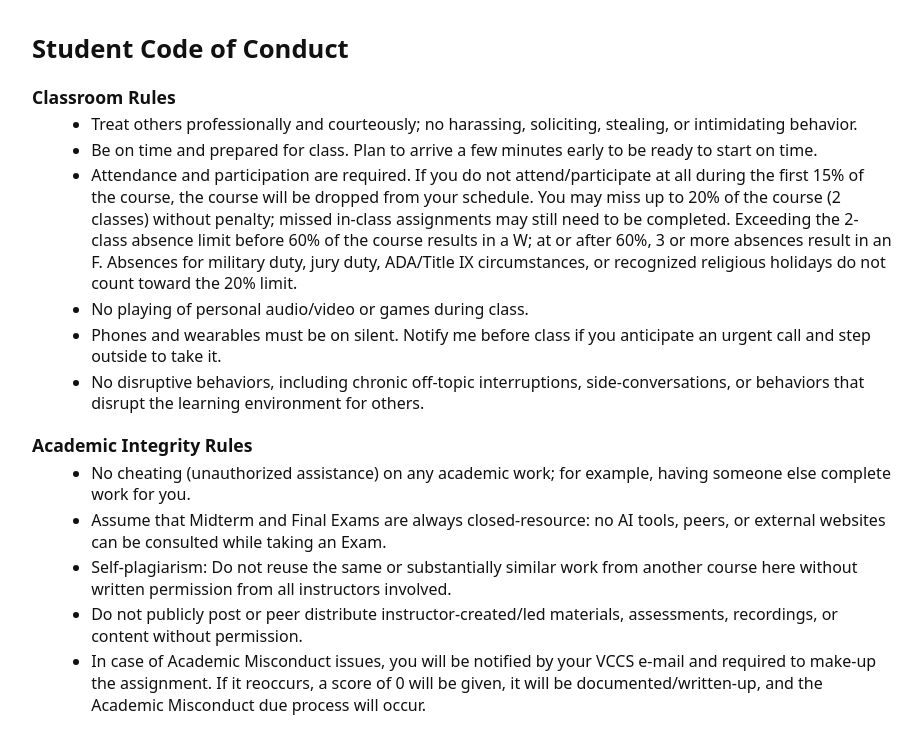
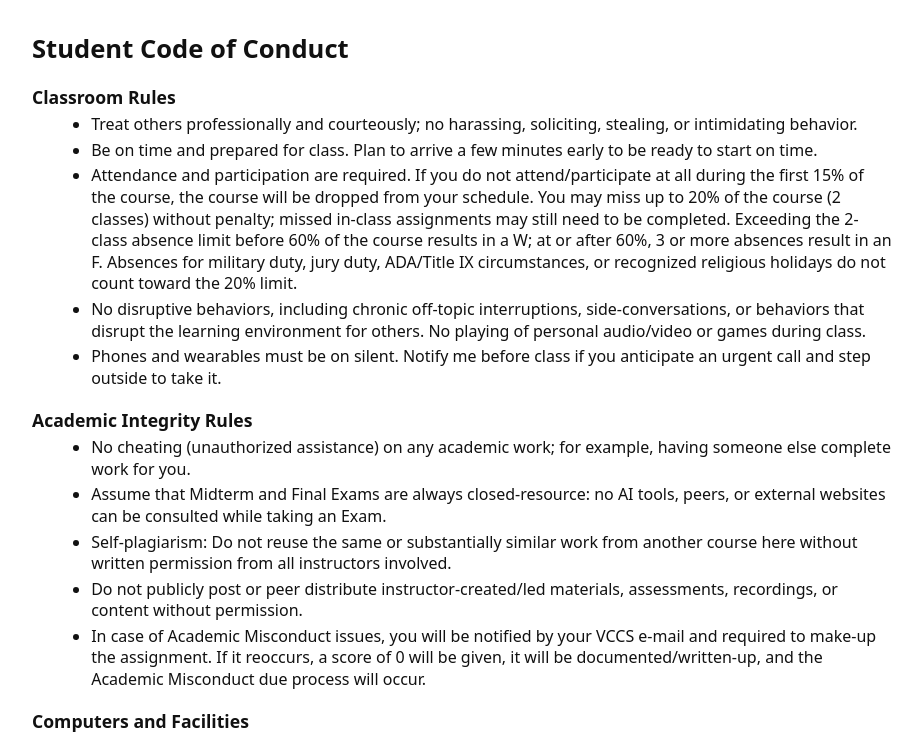
Before and after one commit to benlambm/conduct, a plain HTML site: page index.html in a window 1280 px wide. Shown: the top 732 px of the page, without its empty margins (178-1100 px from the left). Drawn offline with Linux system fonts and the light colour scheme.

Commit message:
formatting

```diff
--- a/index.html
+++ b/index.html
@@ -49,9 +49,8 @@
         Attendance and participation are required. If you do not attend/participate at all during the first 15% of the course, the course will be dropped from your schedule. You may miss up to 20% of the course (2 classes) without penalty; missed in-class assignments may still need to be completed.
         Exceeding the 2-class absence limit before 60% of the course results in a W; at or after 60%, 3 or more absences result in an F. Absences for military duty, jury duty, ADA/Title IX circumstances, or recognized religious holidays do not count toward the 20% limit.
       </li>
-      <li>No playing of personal audio/video or games during class.</li>
+      <li>No disruptive behaviors, including chronic off-topic interruptions, side-conversations, or behaviors that disrupt the learning environment for others. No playing of personal audio/video or games during class.</li>
       <li>Phones and wearables must be on silent. Notify me before class if you anticipate an urgent call and step outside to take it.</li>
-      <li>No disruptive behaviors, including chronic off-topic interruptions, side-conversations, or behaviors that disrupt the learning environment for others.</li>
     </ul>
 
     <h2>Academic Integrity Rules</h2>
```
